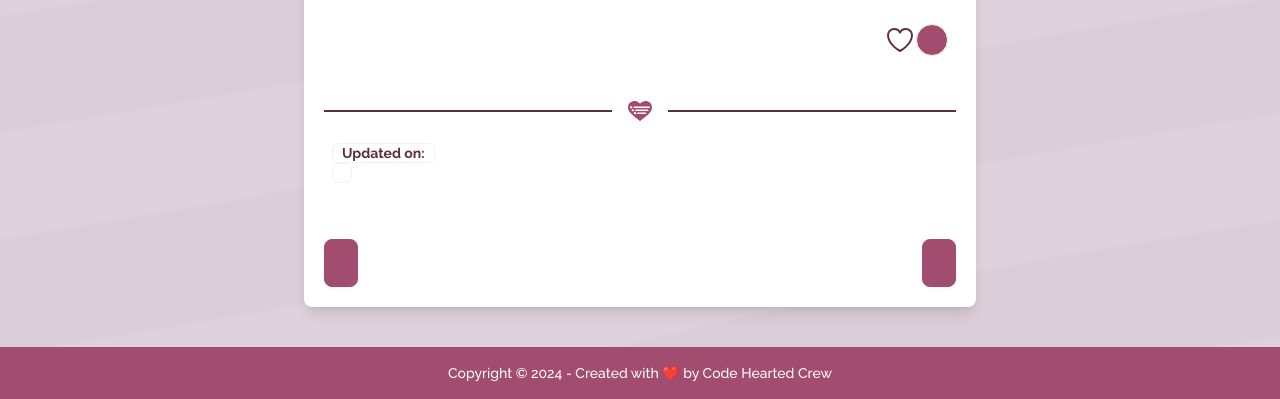
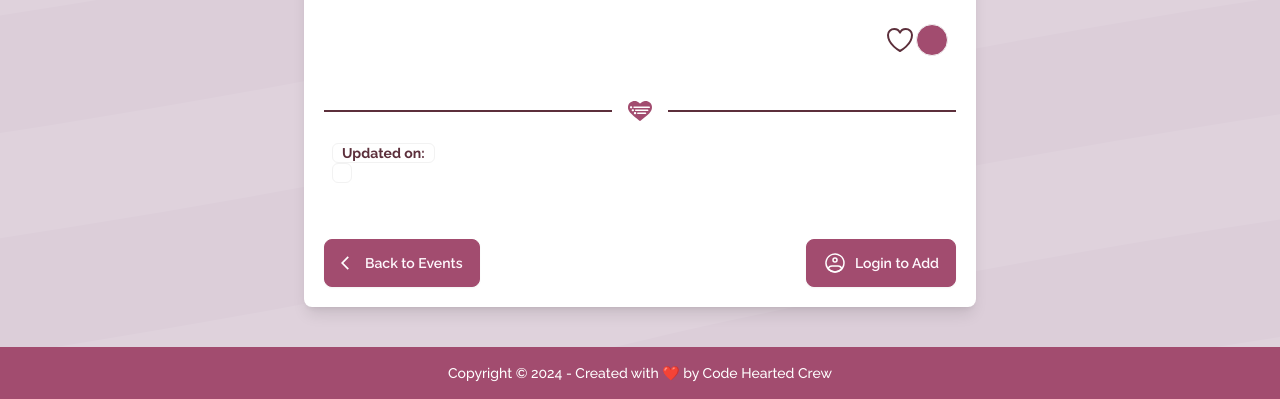
Before and after one commit to kpetrauskas92/team5-feb-hackathon, a Django app: template event/templates/event/event_details.html in a window 1280 px wide. Shown: the part 492-891 px from the top of the page. Run offline with Django 5.2, Linux system fonts and the light colour scheme; the template is opened without the code that fills it, so the values that code supplies are empty; style sheets or scripts are compiled from the project's sources; some libraries are stand-ins or nearby versions.

Commit message:
Add text & icons to buttons

```diff
--- a/event/templates/event/event_details.html
+++ b/event/templates/event/event_details.html
@@ -85,6 +85,10 @@
                 <!-- Button for navigating back to the event list -->
                 <a href="{% url 'event_list' %}" class="btn btn-secondary">
                     <!-- SVG icon for the back action -->
+                    <svg xmlns="http://www.w3.org/2000/svg" width="1rem" height="1rem" viewBox="0 0 24 24">
+                        <path fill="white" d="M10 22L0 12L10 2l1.775 1.775L3.55 12l8.225 8.225z"/>
+                    </svg>
+                    Back to Events
                 </a>
                 <!-- Conditional rendering for the 'Add to Calendar' button based on user authentication -->
                 {% if user.is_authenticated %}
@@ -95,11 +99,19 @@
                     hx-target="#my_modal_3 .modal-box"
                     onclick="my_modal_3.showModal()">
                     <!-- SVG icon for adding to calendar -->
+                    <svg xmlns="http://www.w3.org/2000/svg" width="1rem" height="1rem" viewBox="0 0 24 24">
+                        <path fill="white" d="M19 19H5V8h14m-3-7v2H8V1H6v2H5c-1.11 0-2 .89-2 2v14a2 2 0 0 0 2 2h14a2 2 0 0 0 2-2V5a2 2 0 0 0-2-2h-1V1m-1 11h-5v5h5z"/>
+                    </svg>
+                    Add to Calendar
                 </a>
                 {% else %}
                     <!-- Prompt for unauthenticated users to log in before adding events to their calendar -->
                     <a href="{% url 'account_login' %}?next={{ request.path }}" class="btn btn-secondary">
                         <!-- SVG icon for the login action -->
+                        <svg xmlns="http://www.w3.org/2000/svg" width="1.5rem" height="1.5rem" viewBox="0 0 24 24">
+                            <g fill="none"><path stroke="white" stroke-width="1.5" d="M21 12a8.958 8.958 0 0 1-1.526 5.016A8.991 8.991 0 0 1 12 21a8.991 8.991 0 0 1-7.474-3.984A9 9 0 1 1 21 12Z"/><path fill="white" d="M13.25 9c0 .69-.56 1.25-1.25 1.25v1.5A2.75 2.75 0 0 0 14.75 9zM12 10.25c-.69 0-1.25-.56-1.25-1.25h-1.5A2.75 2.75 0 0 0 12 11.75zM10.75 9c0-.69.56-1.25 1.25-1.25v-1.5A2.75 2.75 0 0 0 9.25 9zM12 7.75c.69 0 1.25.56 1.25 1.25h1.5A2.75 2.75 0 0 0 12 6.25zM5.166 17.856l-.719-.214l-.117.392l.267.31zm13.668 0l.57.489l.266-.31l-.117-.393zM9 15.75h6v-1.5H9zm0-1.5a4.752 4.752 0 0 0-4.553 3.392l1.438.428A3.252 3.252 0 0 1 9 15.75zm3 6a8.23 8.23 0 0 1-6.265-2.882l-1.138.977A9.73 9.73 0 0 0 12 21.75zm3-4.5c1.47 0 2.715.978 3.115 2.32l1.438-.428A4.752 4.752 0 0 0 15 14.25zm3.265 1.618A8.23 8.23 0 0 1 12 20.25v1.5a9.73 9.73 0 0 0 7.403-3.405z"/></g>
+                        </svg>
+                        Login to Add
                     </a>
                 {% endif %}
             </div>
```
